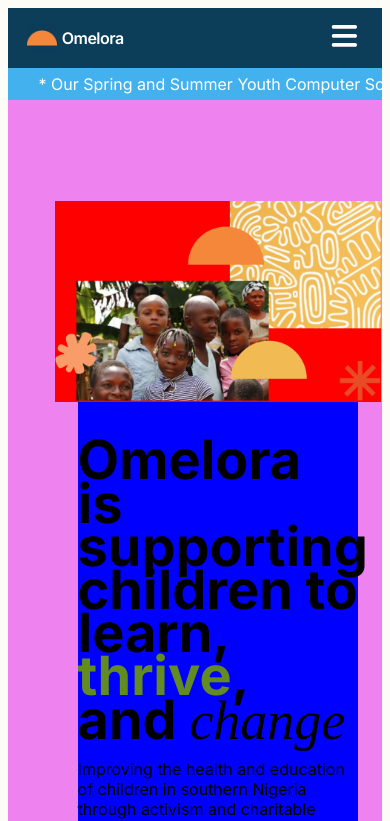
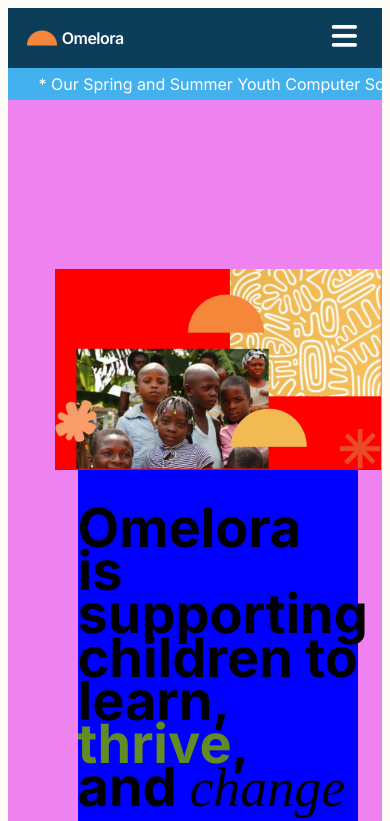
Before and after one commit to kyraezikeuzor/Omelora-Website, a Next.js app: page / in a window 390 px wide. Shown: the top 821 px of the page. Built offline with nearby package versions, Linux system fonts and the light colour scheme; a web font is replaced by a local one.

Commit message:
Fixed hero image 11/?

```diff
--- a/components/Home/Hero.module.css
+++ b/components/Home/Hero.module.css
@@ -33,7 +33,6 @@
         row-gap: 0;
         justify-content: center;
         align-items: center;
-        padding: 12vh 12vw;
         margin-bottom: 20px;
         background-color: violet;
     }
```
